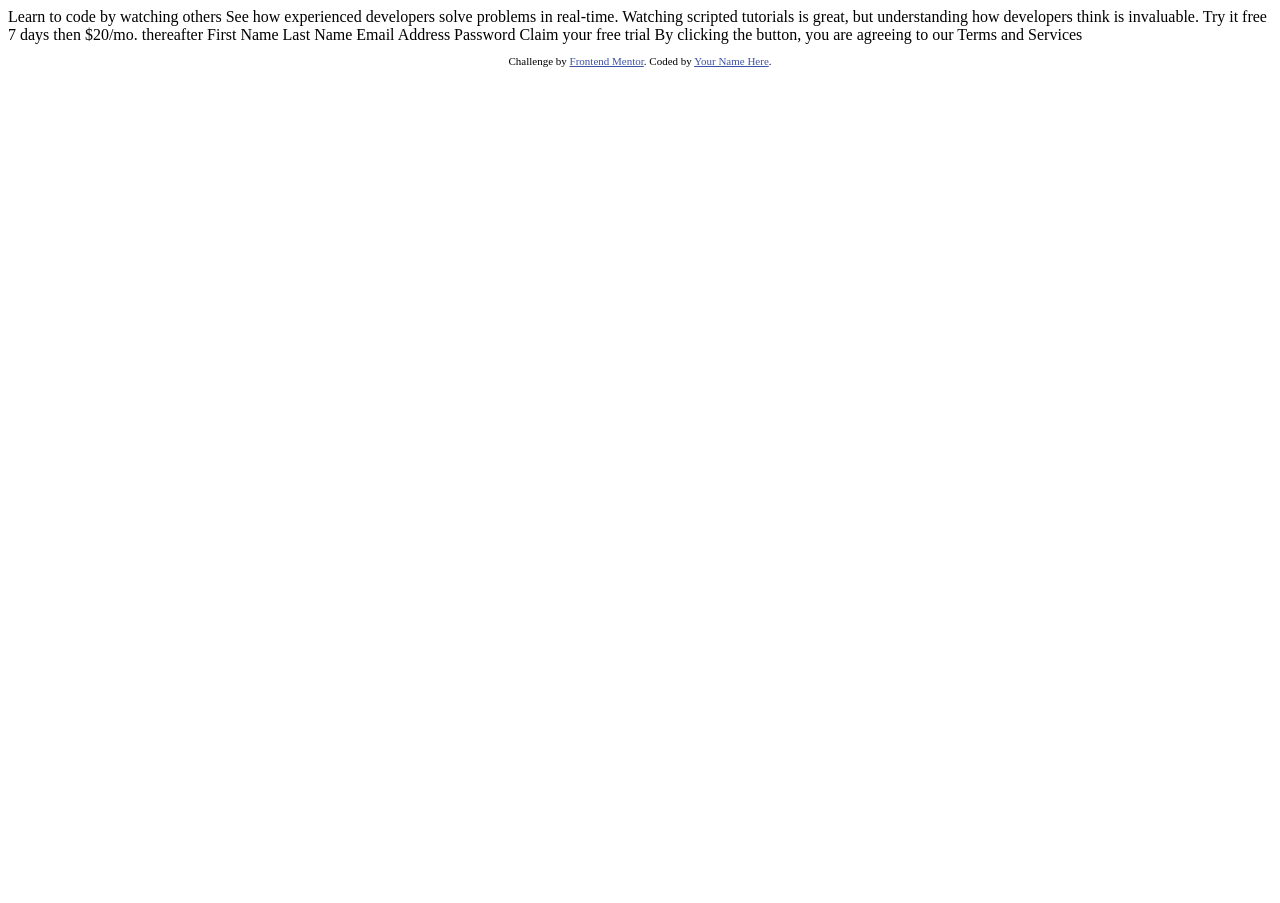
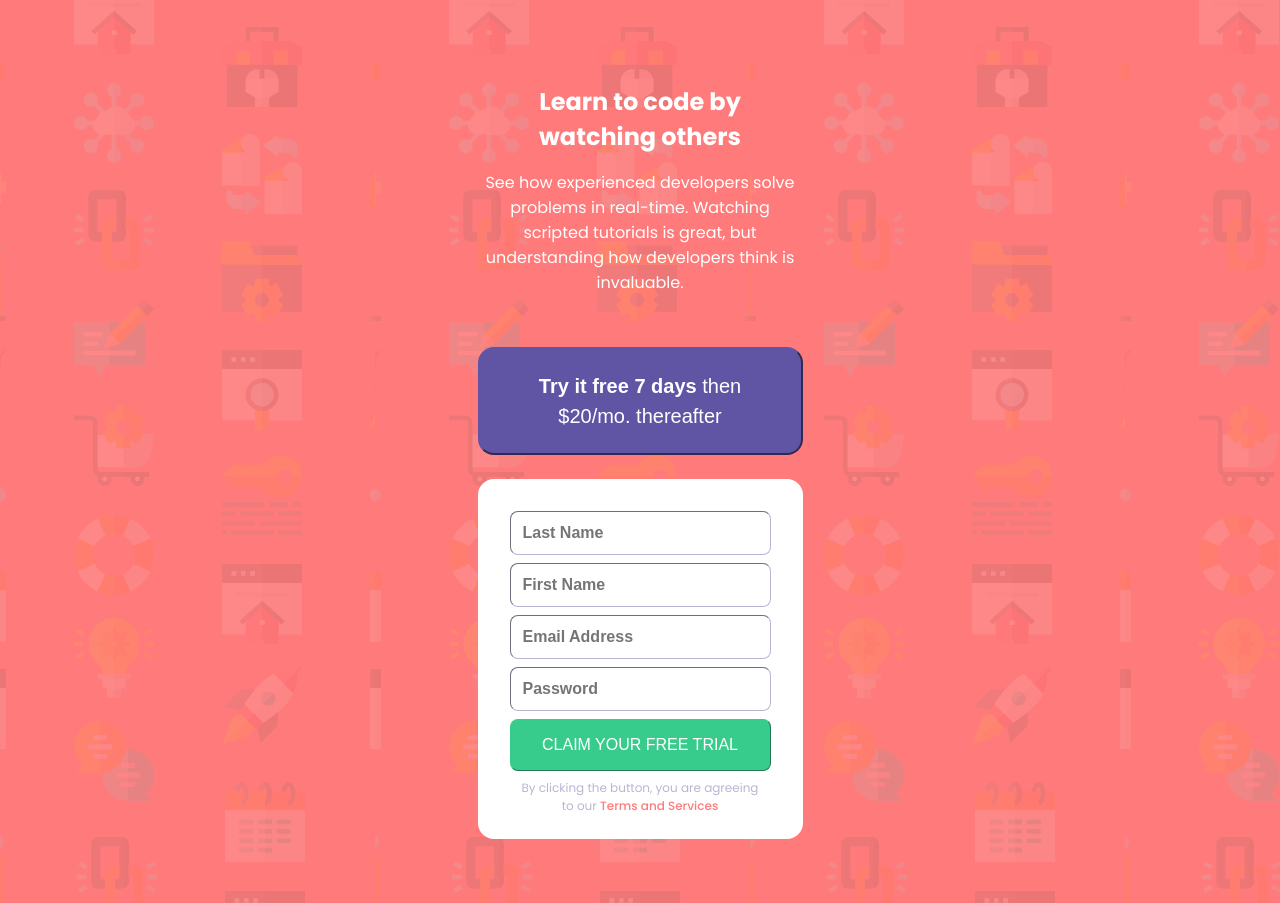
Before and after one commit to YamileFernandez/Intro-component-with-sign-form, a plain HTML site: page index.html in a window 1280 px wide. Before the commit the page ends 800 px from the top, so only its background shows below. Drawn offline with Linux system fonts and the light colour scheme; files that its build step writes are made by us from their sources.

Commit message:
Terminado

```diff
--- /dev/null
+++ b/css/style.css
@@ -0,0 +1,140 @@
+:root {
+    /* Primary */
+    --Red: hsl(0, 100%, 74%);
+    --Green: hsl(154, 59%, 51%);
+
+    /* Accent */
+    --Blue: hsl(248, 32%, 49%);
+
+    /* Neutral */
+    --Dark-Blue: hsl(249, 10%, 26%);
+    --Grayish-Blue: hsl(246, 25%, 77%);
+
+    /* arco color */
+    --a-color: hsl(228, 45%, 44%);
+}
+
+body {
+    margin: 0 auto;
+    padding: 0;
+    max-width: 375px;
+    background-color: var(--Red);
+    background-image: url("../images/bg-intro-mobile.png");
+    font-family: 'Poppins', sans-serif;
+}
+
+main {
+    margin: auto;
+    max-width: 325px;
+    padding-top: 60px;
+    padding-bottom: 40px;
+}
+
+section {
+    margin: 24px 0;
+    display: flex;
+    flex-direction: column;
+}
+
+section .title {
+    color: white;
+    text-align: center;
+    font-weight: 700;
+    margin: 0 24px;
+}
+
+section .info {
+    color: white;
+    text-align: center;
+    font-weight: 400;
+    margin-bottom: 52px;
+}
+
+section .try {
+    background-color: var(--Blue);
+    border-color: var(--Blue);
+    color: white;
+    padding: 2px 28px;
+    font-size: 20px;
+    border-radius: 16px;
+    line-height: 30px;
+}
+
+section .try span {
+    font-weight: 700;
+}
+
+section .try p:focus {
+    color: var(--Grayish-Blue);
+}
+
+.formulary {
+    background-color: white;
+    border-radius: 16px;
+}
+
+form {
+    padding: 24px 24px 0 24px;
+    display: flex;
+    flex-direction: column;
+}
+
+form div input {
+    font-size: 16px;
+    width: 85%;
+    margin: 8px 8px 0 8px;
+    padding: 12px;
+    font-weight: 700;
+    border-radius: 8px;
+    border-width: 0.5px;
+    border-color: var(--Grayish-Blue);
+    color: var(--Dark-Blue);
+    box-shadow: none;
+}
+
+.grupo__formulario-incorrecto  input{
+    border: 2px solid var(--Red);
+}
+
+.grupo__formulario-correcto  input{
+    border: 2px solid var(--Green);
+}
+
+.mensaje-error {
+    display: none;
+}
+
+.mensaje-error-activo{
+    text-align: left;
+    margin: 0 0 0 12px;
+    padding: 0;
+    font-size: 14px;
+    color: var(--Grayish-Blue);
+    display: block;
+}
+
+form button {
+    background-color: var(--Green);
+    border-color: var(--Green);
+    color: white;
+    border-radius: 8px;
+    border-width: 0.5px;
+    margin: 8px;
+    padding: 16px 0;
+    font-weight: 400;
+    font-size: 16px;
+    text-transform: uppercase;
+}
+
+.formulary .fooder {
+    margin: 0 12px 24px 12px;
+    padding: 0 32px;
+    text-align: center;
+    color: var(--Grayish-Blue);
+    font-size: 12px;
+}
+
+.formulary .fooder span {
+    color: var(--Red);
+    font-weight: 500;
+}
--- a/index.html
+++ b/index.html
@@ -2,41 +2,67 @@
 <html lang="en">
 <head>
   <meta charset="UTF-8">
-  <meta name="viewport" content="width=device-width, initial-scale=1.0"> <!-- displays site properly based on user's device -->
+  <meta name="viewport" content="width=device-width, initial-scale=1.0">
+  <link rel="icon" type="image/png" sizes="32x32" href="./images/favicon-32x32.png">
+  <link rel="stylesheet" href="style.css">
+  <link href="https://fonts.googleapis.com/css?family=Poppins:400,500,600,700&display=swap" rel="stylesheet">
+  <title>Intro component with sign-up-form</title>
 
-  <link rel="icon" type="image/png" sizes="32x32" href="./images/favicon-32x32.png">
-
-  <title>Frontend Mentor | Intro component with sign up form</title>
-
-  <!-- Feel free to remove these styles or customise in your own stylesheet 👍 -->
   <style>
     .attribution { font-size: 11px; text-align: center; }
     .attribution a { color: hsl(228, 45%, 44%); }
   </style>
+<!DOCTYPE html>
+<html lang="en">
+<head>
+  <meta charset="UTF-8">
+  <meta name="viewport" content="width=device-width, initial-scale=1.0">
+  <link rel="preconnect" href="https://fonts.googleapis.com">
+<link rel="preconnect" href="https://fonts.gstatic.com" crossorigin>
+<link href="https://fonts.googleapis.com/css2?family=Poppins:wght@400;500;600;700&display=swap" rel="stylesheet">
+  <link rel="stylesheet" href="./css/style.css">
+  <link rel="icon" type="image/png" sizes="32x32" href="./images/favicon-32x32.png">
+  <title>Intro component with sign up form</title>
 </head>
 <body>
-
-  Learn to code by watching others
-
-  See how experienced developers solve problems in real-time. Watching scripted tutorials is great,
-  but understanding how developers think is invaluable.
-
-  Try it free 7 days then $20/mo. thereafter
-
-  First Name
-  Last Name
-  Email Address
-  Password
-
-  Claim your free trial
-
-  By clicking the button, you are agreeing to our Terms and Services
-
-  <footer>
-    <p class="attribution">
-      Challenge by <a href="https://www.frontendmentor.io?ref=challenge" target="_blank">Frontend Mentor</a>.
-      Coded by <a href="#">Your Name Here</a>.
-    </p>
-  </footer>
+  <main>
+    <section>
+      <h1 class="title">
+        Learn to code by watching others
+      </h1>
+      <p class="info">
+        See how experienced developers solve problems in real-time. Watching scripted tutorials is great,
+        but understanding how developers think is invaluable.
+      </p>
+      <button class="try">
+        <p><span>Try it free 7 days</span> then $20/mo. thereafter</p>
+      </button>
+    </section>
+    <section class="formulary">
+      <form action="#" id="formulario">
+        <div class="grupo__formulario" id="grupo__nombre">
+          <input type="text" id="nombres" name="nombre" placeholder="Last Name" >
+          <p class="mensaje-error">Este campo no puede estar vacio.</p>
+        </div>
+        <div class="grupo__formulario" id="grupo__apellido">
+          <input type="text" id="apellidos" name="apellido" placeholder="First Name">
+          <p class="mensaje-error">Este campo no puede estar vacio.</p>
+        </div>
+        <div class="grupo__formulario" id="grupo__correo">
+          <input type="email" id="correo" name="correo" placeholder="Email Address" >
+          <p class="mensaje-error">Este campo no puede estar vacio.</p>
+        </div>
+        <div class="grupo__formulario" id="grupo__clave">
+          <input type="password" id="clave" name="clave" placeholder="Password" >
+          <p class="mensaje-error">Este campo no puede estar vacio.</p>
+        </div>
+        <button type="submit" onclick="">Claim your free trial </button>
+      </form>
+      <p class="fooder">
+        By clicking the button, you are agreeing to our <span>Terms and Services</span>
+      </p>
+  </section>
+  </main>
 </body>
+<script src="./index.js"></script>
 </html>
--- /dev/null
+++ b/index.js
@@ -0,0 +1,64 @@
+const formulario = document.getElementById('formulario');
+const inputs = document.querySelectorAll('#formulario input');
+
+const expresion = {
+    nombre : /^[a-zA-Z\s]{1,40}$/,
+    apellido : /^[a-zA-Z\s]{1,40}$/,
+    correo : /^[a-zA-Z0-9._]+@[a-zA-Z0-9]+\.[a-zA-Z]$/,
+    clave : /^.{4,16}$/
+}
+
+const validarformulario = (e) => {
+    switch (e.target.name) {
+        case "nombre":
+            if (expresion.nombre.test(e.target.value)){
+                document.getElementById('grupo__nombre').classList.remove('grupo__formulario-incorrecto');
+                document.getElementById('grupo__nombre').classList.add('grupo__formulario-correcto');
+                document.querySelector('#grupo__nombre .mensaje-error').classList.remove('mensaje-error-activo');
+
+            }else {
+                document.getElementById('grupo__nombre').classList.add('grupo__formulario-incorrecto');
+                document.getElementById('grupo__nombre').classList.remove('grupo__formulario-correcto');
+                document.querySelector('#grupo__nombre .mensaje-error').classList.add('mensaje-error-activo');
+            }
+        break;
+        case "apellido":
+            if (expresion.apellido.test(e.target.value)){
+                document.getElementById('grupo__apellido').classList.remove('grupo__formulario-incorrecto');
+                document.getElementById('grupo__apellido').classList.add('grupo__formulario-correcto');
+                document.querySelector('#grupo__apellido .mensaje-error').classList.remove('mensaje-error-activo');
+            }else {
+                document.getElementById('grupo__apellido').classList.add('grupo__formulario-incorrecto');
+                document.getElementById('grupo__apellido').classList.remove('grupo__formulario-correcto');
+                document.querySelector('#grupo__apellido .mensaje-error').classList.add('mensaje-error-activo');
+            }
+        break;
+        case "correo":
+            if (expresion.correo.test(e.target.value)){
+                document.getElementById('grupo__correo').classList.remove('grupo__formulario-incorrecto');
+                document.getElementById('grupo__correo').classList.add('grupo__formulario-correcto');
+                document.querySelector('#grupo__correo .mensaje-error').classList.remove('mensaje-error-activo');
+            }else {
+                document.getElementById('grupo__correo').classList.add('grupo__formulario-incorrecto');
+                document.getElementById('grupo__correo').classList.remove('grupo__formulario-correcto');
+                document.querySelector('#grupo__correo .mensaje-error').classList.add('mensaje-error-activo');
+            }
+        break;
+        case "clave":
+            if (expresion.clave.test(e.target.value)){
+                document.getElementById('grupo__clave').classList.remove('grupo__formulario-incorrecto');
+                document.getElementById('grupo__clave').classList.add('grupo__formulario-correcto');
+                document.querySelector('#grupo__clave .mensaje-error').classList.remove('mensaje-error-activo');
+            }else {
+                document.getElementById('grupo__clave').classList.add('grupo__formulario-incorrecto');
+                document.getElementById('grupo__clave').classList.remove('grupo__formulario-correcto');
+                document.querySelector('#grupo__clave .mensaje-error').classList.add('mensaje-error-activo');
+            }
+        break;
+    }
+}
+
+inputs.forEach((input) => {
+    input.addEventListener('keyup', validarformulario);
+    input.addEventListener('blur', validarformulario);
+});
```
Also changed, not shown: images/bg-intro-desktop(1).png (added), images/bg-intro-desktop.png (added), images/bg-intro-mobile(1).png (added), images/bg-intro-mobile.png (added), images/favicon-32x32(1).png (added), images/favicon-32x32.png (added), images/icon-error(1).svg (added), images/icon-error.svg (added).
